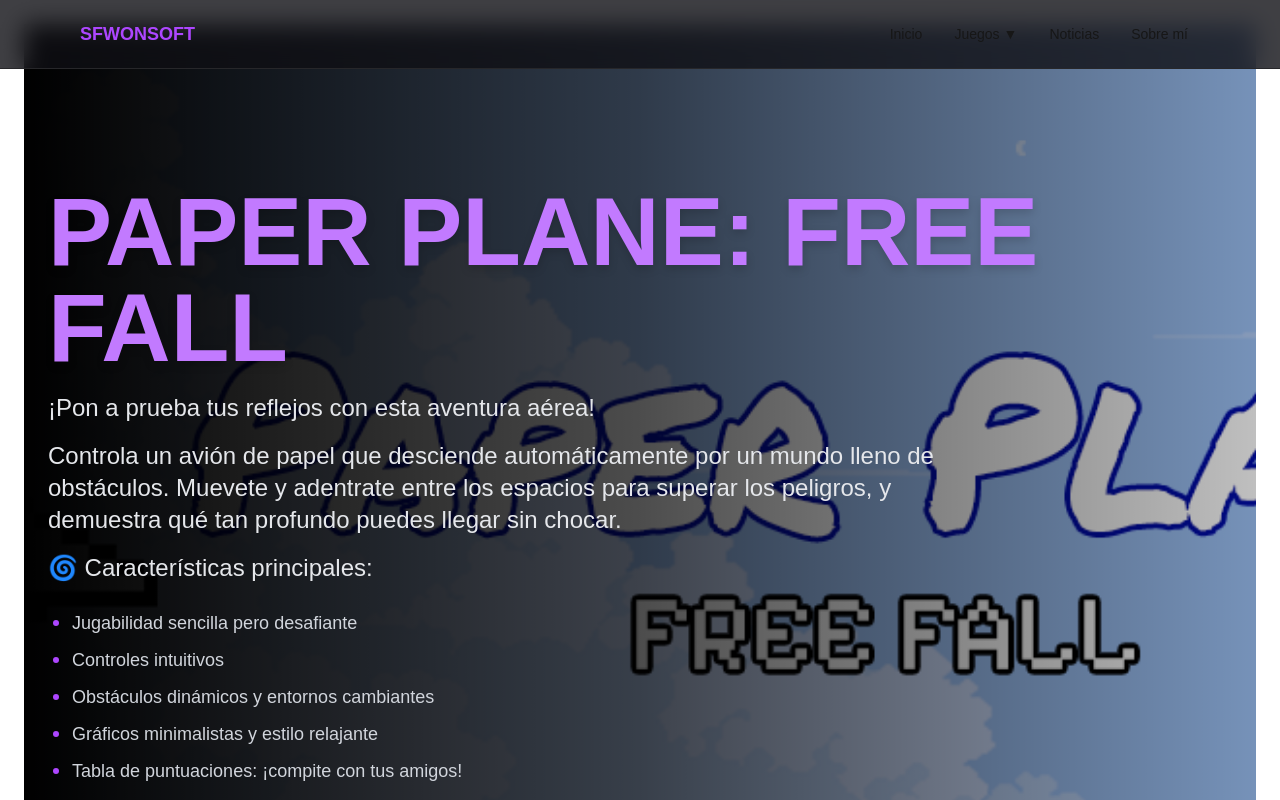
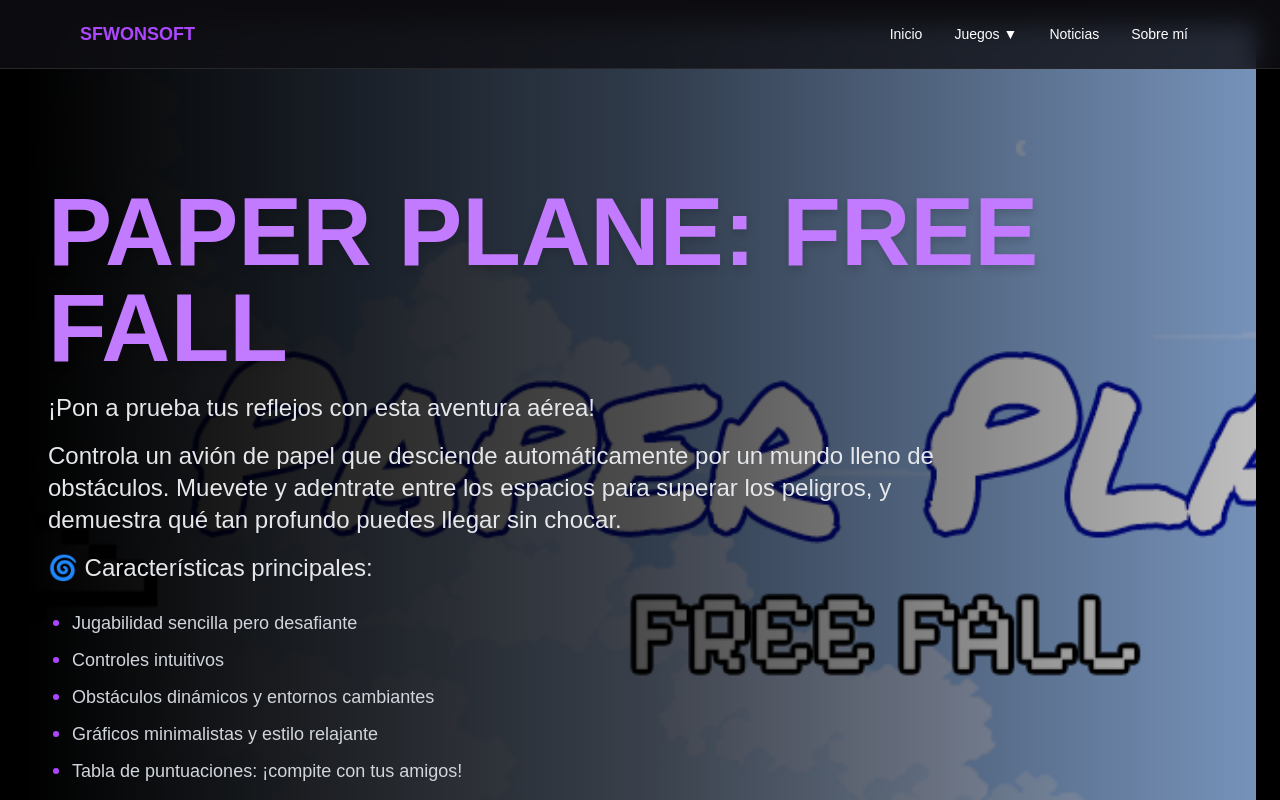
Before and after one commit to RyuZPlus/SfWinningPage, a Next.js app: page / in a window 1280 px wide. Shown: the top 800 px of the page. Built offline with nearby package versions, Linux system fonts and the light colour scheme.

Commit message:
Se realizan correcciones de color de fondo

```diff
--- a/app/globals.css
+++ b/app/globals.css
@@ -20,16 +20,15 @@
 }
 
 .vignette {
-  mask-image: radial-gradient(
-    circle at center,
-    rgba(0, 0, 0, 1),
-    rgba(0, 0, 0, 0.5) 70%,
-    rgba(0, 0, 0, 0.9) 100%
-  );
+  mask-image: radial-gradient(circle at center,
+      rgba(0, 0, 0, 1),
+      rgba(0, 0, 0, 0.5) 70%,
+      rgba(0, 0, 0, 0.9) 100%);
 }
 
+html,
 body {
-  background: var(--background);
-  color: var(--foreground);
+  background-color: #000000;
+  color: #ffffff;
   font-family: Arial, Helvetica, sans-serif;
 }
--- a/app/layout.tsx
+++ b/app/layout.tsx
@@ -20,7 +20,7 @@ export default function RootLayout({
 }>) {
   return (
     <html lang="es">
-      <body className="bg-[#0f0f14] text-gray-200 min-h-screen flex flex-col">
+      <body className="bg-[#0f0f14] text-gray-200 min-h-screen flex flex-col bg-black text-white">
         <Navbar />
         <main className="flex-1 p-6">
           {children}
```
